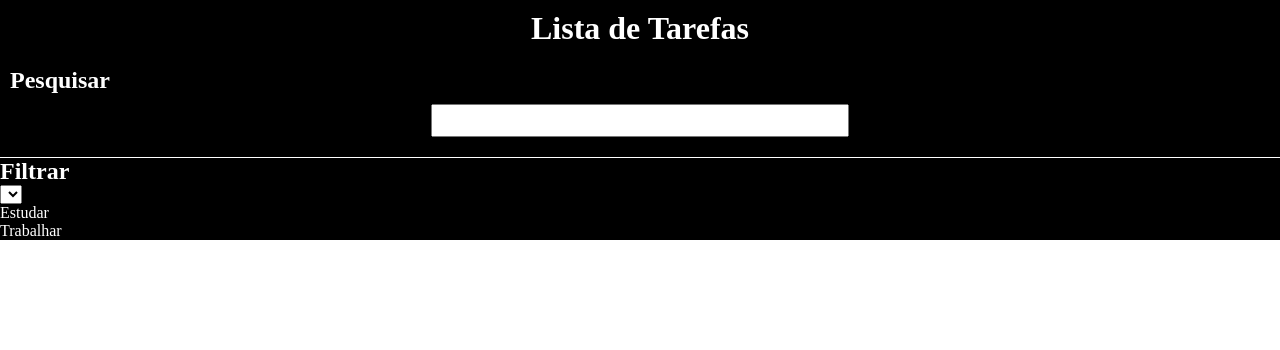
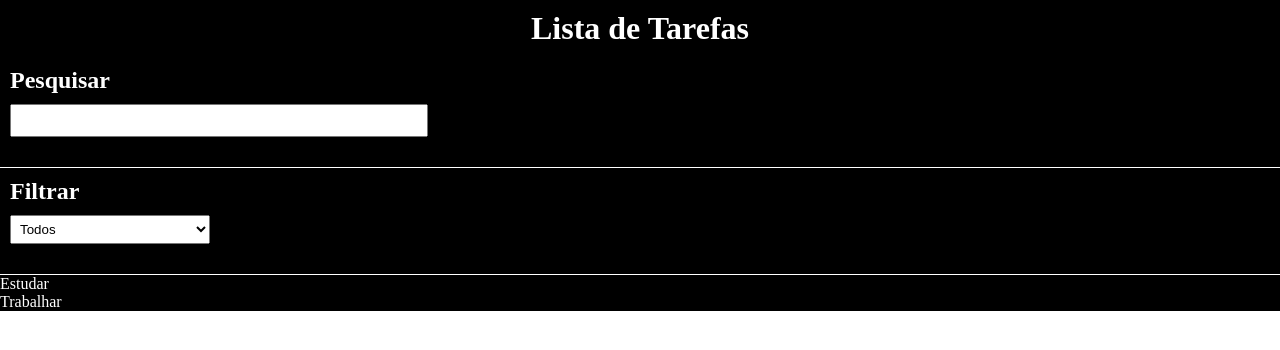
Before and after one commit to viniciusbarbosa2024/projeto-to-do-list-react, a React (Vite) app: page / in a window 1280 px wide. Shown: the top 350 px of the page. Built offline with nearby package versions, Linux system fonts and the light colour scheme.

Commit message:
CSS da FilterSection

```diff
--- a/src/App.jsx
+++ b/src/App.jsx
@@ -2,6 +2,7 @@ import React from 'react'
 import { useState } from 'react'
 import "./App.css"
 import { SearchSection } from './components/SearchSection'
+import { FilterSection } from './components/FilterSection'
 
 const App = () => {
   const [tasks,setTasks] = useState([
@@ -18,9 +19,7 @@ const App = () => {
     <main>
       <h1>Lista de Tarefas</h1>
       <SearchSection/>
-
-      <h2>Filtrar</h2>
-      <select name="" id=""></select>
+      <FilterSection/>
 
       <ul>
         <li>{tasks[0].name}</li>
--- /dev/null
+++ b/src/components/FilterSection.jsx
@@ -0,0 +1,15 @@
+import React from "react";
+import styles from "./FilterSection.module.css"
+
+export const FilterSection = () => {
+  return (
+    <div className={styles.FilterSectionContent}>
+      <h2 className={styles.title}>Filtrar</h2>
+      <select className={styles.select}>
+        <option value="">Todos</option>
+        <option value="">Concluídos</option>
+        <option value="">Pendentes</option>
+      </select>
+    </div>
+  );
+};
--- /dev/null
+++ b/src/components/FilterSection.module.css
@@ -0,0 +1,15 @@
+.FilterSectionContent {
+    padding: 10px 10px 30px 10px;
+
+    border-bottom: 1px solid white;
+}
+
+.title {
+    margin-bottom: 10px;
+}
+
+.select {
+    width: 200px;
+
+    padding: 5px;
+}
--- a/src/components/SearchSection.module.css
+++ b/src/components/SearchSection.module.css
@@ -1,7 +1,7 @@
 @charset "UTF-8";
 
 .SearchSectionContent {
-    padding: 10px 10px 20px 10px;
+    padding: 10px 10px 30px 10px;
 
     border-bottom:1px solid white ;
 }
@@ -15,6 +15,5 @@
 
     width: 400px;
 
-    margin: auto;
     padding: 7px;
 }
```
